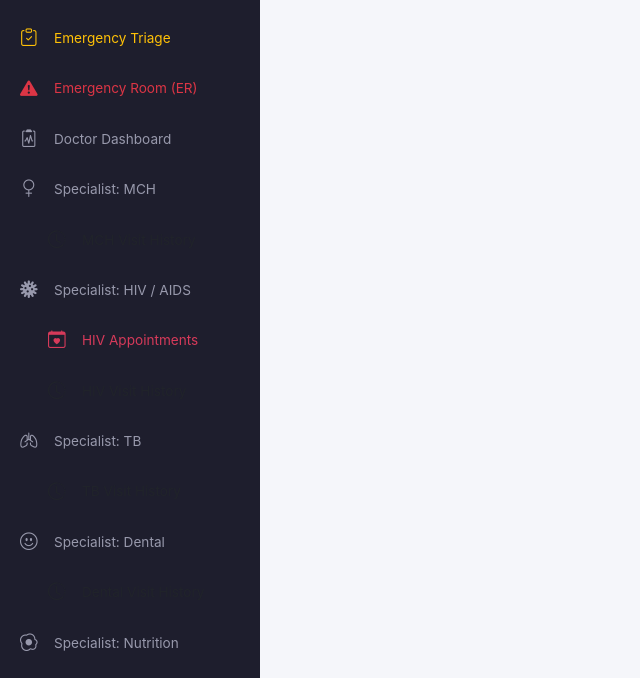
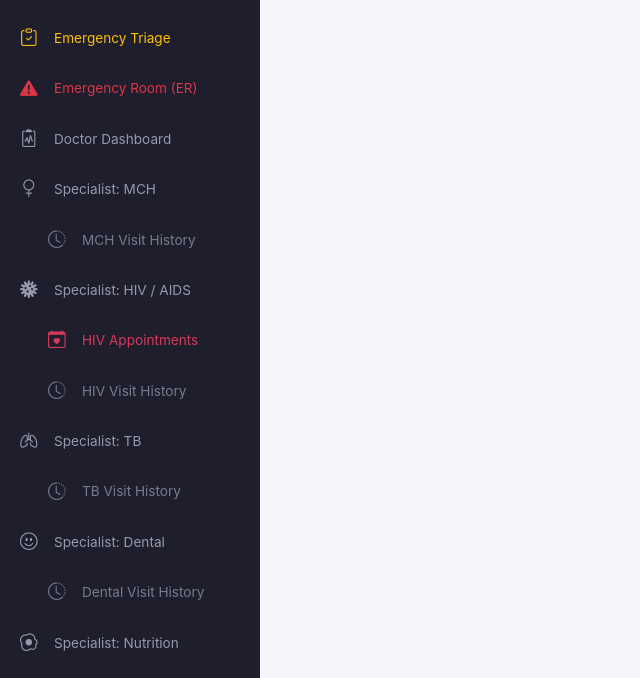
Before and after one commit to githublucio/pasient_system, a Django app: page /settings/ in a window 1280 px wide. Shown: the part 487-1165 px from the top of the page, without its empty margins (0-640 px from the left). Run offline with Django 5.2, Linux system fonts and the light colour scheme; the visitor is signed in with stand-in values (Sample User, id 1); parts of the project's set-up code (start-up, migrations or seed data) failed here and were passed over; some libraries are stand-ins or nearby versions.

Commit message:
Fix sidebar submenu visibility

```diff
--- a/backend/templates/base.html
+++ b/backend/templates/base.html
@@ -304,28 +304,28 @@
             {% if perms.medical_records.view_menu_specialist_kia or perms.medical_records.view_menu_specialist_hiv or perms.medical_records.view_menu_specialist_tb or perms.medical_records.view_menu_specialist_dental or perms.medical_records.view_menu_specialist_nutrition or is_admin %}
                 {% if is_admin or dept == 'KIA' or perms.medical_records.view_menu_specialist_kia %}
                 <li><a href="{% url 'doctor_dashboard' %}?room=KIA"><i class="bi bi-gender-female"></i> {% trans "Specialist: MCH" %}</a></li>
-                <li><a href="{% url 'department_completed_list' %}?dept=KIA" class="ps-5 small text-muted"><i class="bi bi-clock-history"></i> {% trans "MCH Visit History" %}</a></li>
+                <li><a href="{% url 'department_completed_list' %}?dept=KIA" class="ps-5 small opacity-75"><i class="bi bi-clock-history"></i> {% trans "MCH Visit History" %}</a></li>
                 {% endif %}
                 {% if is_admin or dept == 'HIV' or perms.medical_records.view_menu_specialist_hiv %}
                 <li><a href="{% url 'doctor_dashboard' %}?room=HIV"><i class="bi bi-virus"></i> {% trans "Specialist: HIV / AIDS" %}</a></li>
                 <li><a href="{% url 'hiv_appointment_calendar' %}" class="ps-5 small" style="color: #d63a5a;"><i class="bi bi-calendar-heart"></i> {% trans "HIV Appointments" %}</a></li>
-                <li><a href="{% url 'department_completed_list' %}?dept=HIV" class="ps-5 small text-muted"><i class="bi bi-clock-history"></i> {% trans "HIV Visit History" %}</a></li>
+                <li><a href="{% url 'department_completed_list' %}?dept=HIV" class="ps-5 small opacity-75"><i class="bi bi-clock-history"></i> {% trans "HIV Visit History" %}</a></li>
                 {% endif %}
                 {% if is_admin or dept == 'TB' or perms.medical_records.view_menu_specialist_tb %}
                 <li><a href="{% url 'doctor_dashboard' %}?room=TB"><i class="bi bi-lungs"></i> {% trans "Specialist: TB" %}</a></li>
-                <li><a href="{% url 'department_completed_list' %}?dept=TB" class="ps-5 small text-muted"><i class="bi bi-clock-history"></i> {% trans "TB Visit History" %}</a></li>
+                <li><a href="{% url 'department_completed_list' %}?dept=TB" class="ps-5 small opacity-75"><i class="bi bi-clock-history"></i> {% trans "TB Visit History" %}</a></li>
                 {% endif %}
                 {% if is_admin or dept == 'DENTAL' or perms.medical_records.view_menu_specialist_dental %}
                 <li><a href="{% url 'doctor_dashboard' %}?room=DENTAL"><i class="bi bi-emoji-smile"></i> {% trans "Specialist: Dental" %}</a></li>
-                <li><a href="{% url 'department_completed_list' %}?dept=DENTAL" class="ps-5 small text-muted"><i class="bi bi-clock-history"></i> {% trans "Dental Visit History" %}</a></li>
+                <li><a href="{% url 'department_completed_list' %}?dept=DENTAL" class="ps-5 small opacity-75"><i class="bi bi-clock-history"></i> {% trans "Dental Visit History" %}</a></li>
                 {% endif %}
                 {% if is_admin or dept == 'NUTRISI' or perms.medical_records.view_menu_specialist_nutrition %}
                 <li><a href="{% url 'doctor_dashboard' %}?room=NUTRISI"><i class="bi bi-egg-fried"></i> {% trans "Specialist: Nutrition" %}</a></li>
-                <li><a href="{% url 'department_completed_list' %}?dept=NUTRISI" class="ps-5 small text-muted"><i class="bi bi-clock-history"></i> {% trans "Nutrition Visit History" %}</a></li>
+                <li><a href="{% url 'department_completed_list' %}?dept=NUTRISI" class="ps-5 small opacity-75"><i class="bi bi-clock-history"></i> {% trans "Nutrition Visit History" %}</a></li>
                 {% endif %}
                 {% if is_admin or dept == 'USG' or perms.medical_records.view_menu_specialist_usg %}
                 <li><a href="{% url 'doctor_dashboard' %}?room=USG"><i class="bi bi-broadcast-pin"></i> {% trans "Specialist: USG" %}</a></li>
-                <li><a href="{% url 'department_completed_list' %}?dept=USG" class="ps-5 small text-muted"><i class="bi bi-clock-history"></i> {% trans "USG Visit History" %}</a></li>
+                <li><a href="{% url 'department_completed_list' %}?dept=USG" class="ps-5 small opacity-75"><i class="bi bi-clock-history"></i> {% trans "USG Visit History" %}</a></li>
                 {% endif %}
             {% endif %}
         </ul>
```
